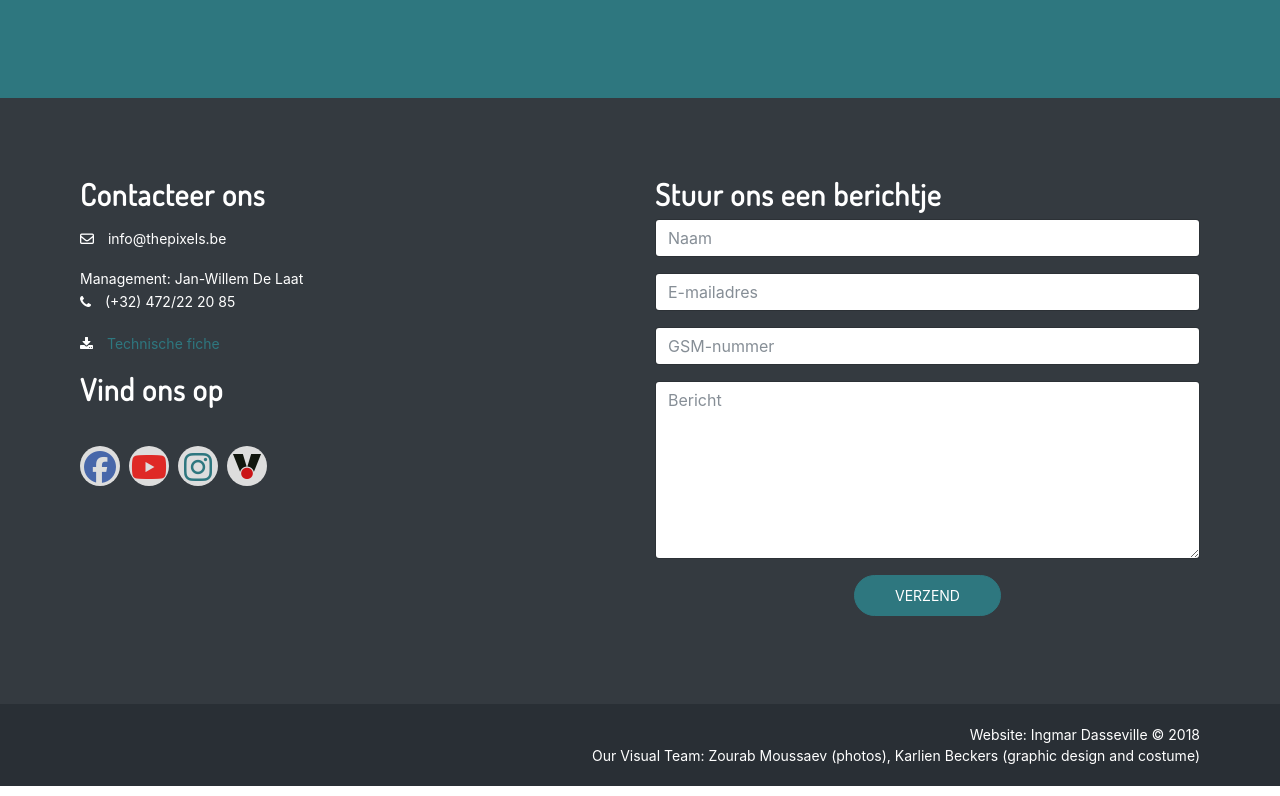
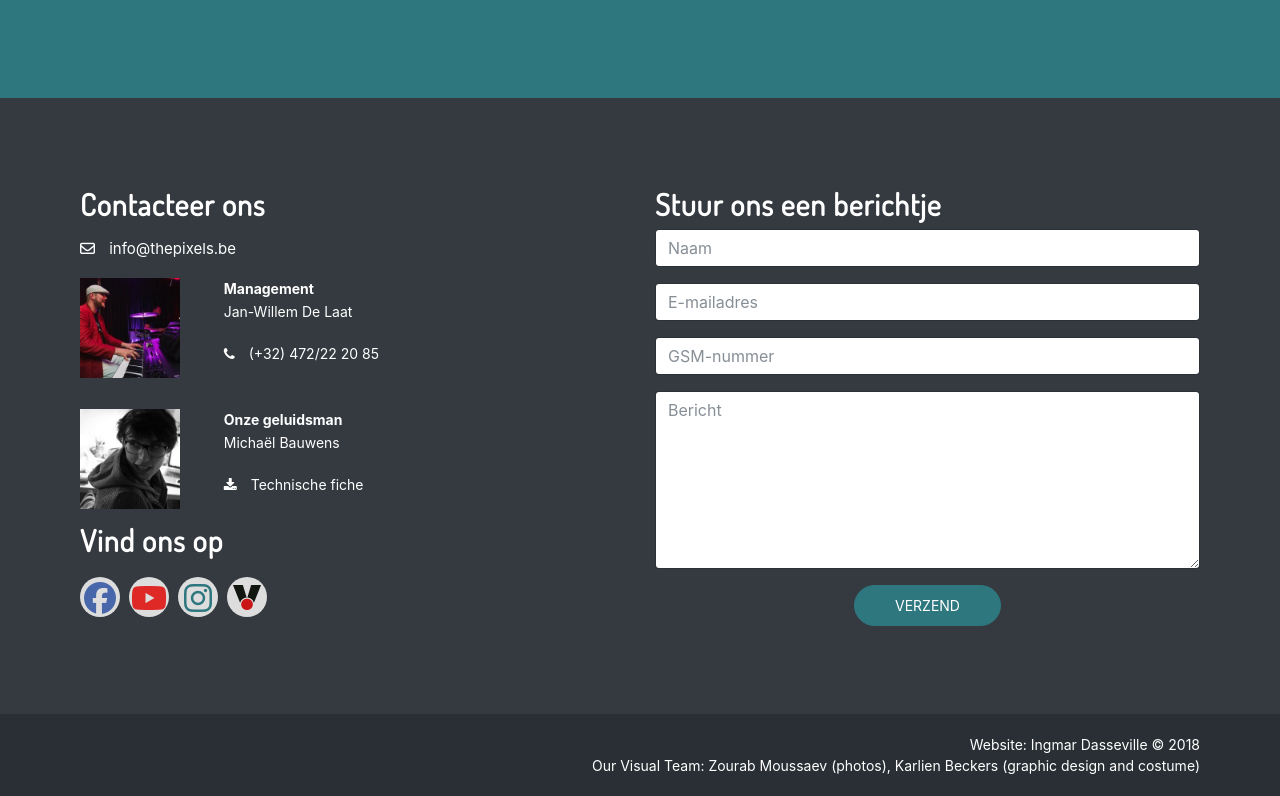
Before and after one commit to ingdas/pixels, a plain HTML site: page index.html in a window 1280 px wide. Shown: the part 7612-8408 px from the top of the page. Drawn offline with Linux system fonts and the light colour scheme; no server answers.

Commit message:
extra contact

```diff
--- a/css/main.scss
+++ b/css/main.scss
@@ -239,7 +239,7 @@ button:focus {
    2.3 Social Iocns
    ========================================================================== */
 .social-icons {
-  margin-top: 40px
+  margin-top: 20px
 }
 
 .social-icons ul {
@@ -1312,4 +1312,13 @@ a.showText {
 
 #contact h5 {
   font-size: 30px;
+  margin-top: 10px;
 }
+
+.underl:hover {
+  color: $preset!important;
+}
+
+.email {
+  font-size: 15px;
+}
--- a/index.html
+++ b/index.html
@@ -6,14 +6,16 @@
     <meta name="viewport" content="width=device-width, initial-scale=1, shrink-to-fit=no">
     <meta name="keywords" content="The Pixels, Cover, Music, Band, Leuven">
     <meta name="author" content="Ingmar Dasseville">
-    <meta name="description" content="Een coverband met een eigenzinnige invulling van een uitgebreid repertoire actuele hits en gouden nummers uit de jaren 90 en later. Een overdosis jeugdig enthousiasme van jonge twintigers, de snedigheid van elke Leuvense student en de bezetenheid van muzikanten die hun instrument kennen en hun publiek mee willen nemen op hun reis. Dat zijn The Pixels."/>
-    <meta property="og:image" content="https://www.thepixels.be/img/landing.jpg" />
-    <meta property="og:site_name" content="The Pixels" />
-    <meta property="og:url" content="https://www.thepixels.be/" />
-    <meta property="og:title" content="The Pixels, hete kolen onder uw voeten" />
-    <meta property="og:description" content="Een coverband met een eigenzinnige invulling van een uitgebreid repertoire actuele hits en gouden nummers uit de jaren 90 en later. Een overdosis jeugdig enthousiasme van jonge twintigers, de snedigheid van elke Leuvense student en de bezetenheid van muzikanten die hun instrument kennen en hun publiek mee willen nemen op hun reis. Dat zijn The Pixels."/>
-    <meta property="og:type" content="website" />
-    <meta property="og:locale" content="nl_BE" />
+    <meta name="description"
+          content="Een coverband met een eigenzinnige invulling van een uitgebreid repertoire actuele hits en gouden nummers uit de jaren 90 en later. Een overdosis jeugdig enthousiasme van jonge twintigers, de snedigheid van elke Leuvense student en de bezetenheid van muzikanten die hun instrument kennen en hun publiek mee willen nemen op hun reis. Dat zijn The Pixels."/>
+    <meta property="og:image" content="https://www.thepixels.be/img/landing.jpg"/>
+    <meta property="og:site_name" content="The Pixels"/>
+    <meta property="og:url" content="https://www.thepixels.be/"/>
+    <meta property="og:title" content="The Pixels, hete kolen onder uw voeten"/>
+    <meta property="og:description"
+          content="Een coverband met een eigenzinnige invulling van een uitgebreid repertoire actuele hits en gouden nummers uit de jaren 90 en later. Een overdosis jeugdig enthousiasme van jonge twintigers, de snedigheid van elke Leuvense student en de bezetenheid van muzikanten die hun instrument kennen en hun publiek mee willen nemen op hun reis. Dat zijn The Pixels."/>
+    <meta property="og:type" content="website"/>
+    <meta property="og:locale" content="nl_BE"/>
 
     <title>The Pixels</title>
 
@@ -585,17 +587,38 @@
                     <h5>Contacteer ons</h5>
                     <div class="contact-us">
                         <div class="contact-address">
+
                             <p class="email"><i class="fa fa-envelope-o" aria-hidden="true"></i>
                                 <span>info@thepixels.be</span>
                             </p>
 
-                            Management: Jan-Willem De Laat
-                            <p class="phone"><i class="fa fa-phone" aria-hidden="true"></i>
-                                <span>(+32) 472/22 20 85</span></p>
+                            <div class="row">
+                                <div class="col-3">
+                                    <img src="img/team/JanWillem.jpg" height="100px">
+                                </div>
+                                <div class="col-6">
+                                    <b>Management</b>
+                                    <p>Jan-Willem De Laat</p>
+                                    <p class="phone"><i class="fa fa-phone" aria-hidden="true"></i>
+                                        <span>(+32) 472/22 20 85</span></p>
+                                </div>
+                            </div>
+                            <p style="height: 10px"></p>
 
-                            <p><i class="fa fa-download"></i>
-                                <span><a href="resources/technische-fiche-THE-PIXELS-show-voorjaar-2018.pdf">Technische fiche</a></span>
-                            </p>
+                            <div class="row">
+                                <div class="col-3">
+                                    <img src="img/team/Michael.jpg" height="100px">
+                                </div>
+                                <div class="col-6">
+                                    <b>Onze geluidsman</b>
+                                    <p>Michaël Bauwens</p>
+                                    <p><i class="fa fa-download"></i>
+                                        <span><a href="resources/technische-fiche-THE-PIXELS-show-voorjaar-2018.pdf" class="wit underl">Technische fiche</a></span>
+                                    </p>
+                                </div>
+                            </div>
+
+
                         </div>
                     </div>
                     <h5>Vind ons op</h5>
@@ -620,25 +643,29 @@
                             <div class="row">
                                 <div class="col-md-12">
                                     <div class="form-group">
-                                        <input type="text" class="form-control" id="name" name="name" placeholder="Naam" required data-error="Geef uw naam in">
+                                        <input type="text" class="form-control" id="name" name="name" placeholder="Naam"
+                                               required data-error="Geef uw naam in">
                                         <div class="help-block with-errors"></div>
                                     </div>
                                 </div>
                                 <div class="col-md-12">
                                     <div class="form-group">
-                                        <input type="text" placeholder="E-mailadres" id="email" class="form-control" name="name" required data-error="Geef uw e-mailadres in">
+                                        <input type="text" placeholder="E-mailadres" id="email" class="form-control"
+                                               name="name" required data-error="Geef uw e-mailadres in">
                                         <div class="help-block with-errors"></div>
                                     </div>
                                 </div>
                                 <div class="col-md-12">
                                     <div class="form-group">
-                                        <input type="text" placeholder="GSM-nummer" id="phone" class="form-control" name="name" required data-error="Geef uw GSM-nummer in">
+                                        <input type="text" placeholder="GSM-nummer" id="phone" class="form-control"
+                                               name="name" required data-error="Geef uw GSM-nummer in">
                                         <div class="help-block with-errors"></div>
                                     </div>
                                 </div>
                                 <div class="col-md-12">
                                     <div class="form-group">
-                                        <textarea class="form-control" id="message" placeholder="Bericht" rows="8" data-error="Schrijf een bericht" required></textarea>
+                                        <textarea class="form-control" id="message" placeholder="Bericht" rows="8"
+                                                  data-error="Schrijf een bericht" required></textarea>
                                         <div class="help-block with-errors"></div>
                                     </div>
                                     <div class="submit-button text-center">
@@ -778,7 +805,11 @@
 <script async src="https://www.googletagmanager.com/gtag/js?id=UA-29014250-3"></script>
 <script>
     window.dataLayer = window.dataLayer || [];
-    function gtag(){dataLayer.push(arguments);}
+
+    function gtag() {
+        dataLayer.push(arguments);
+    }
+
     gtag('js', new Date());
 
     gtag('config', 'UA-29014250-3');
```
Also changed, not shown: css/main.css, img/team/JanWillem.jpg (added), img/team/Michael.jpg (added), 1 other file.
